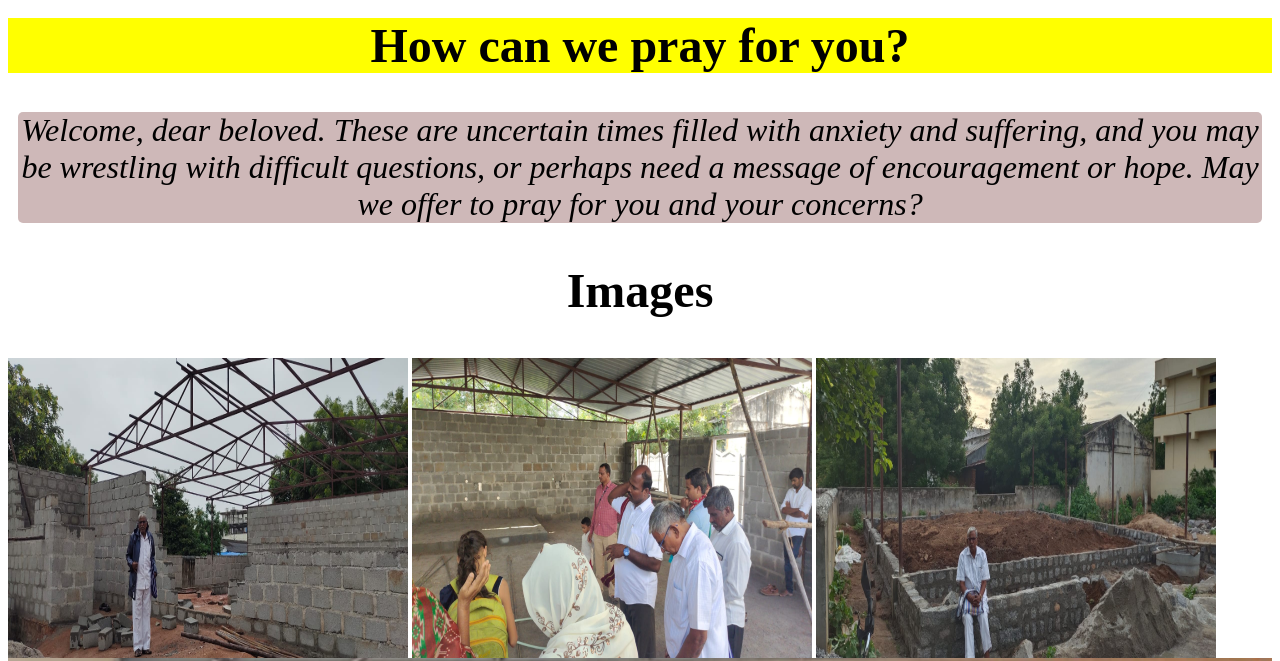
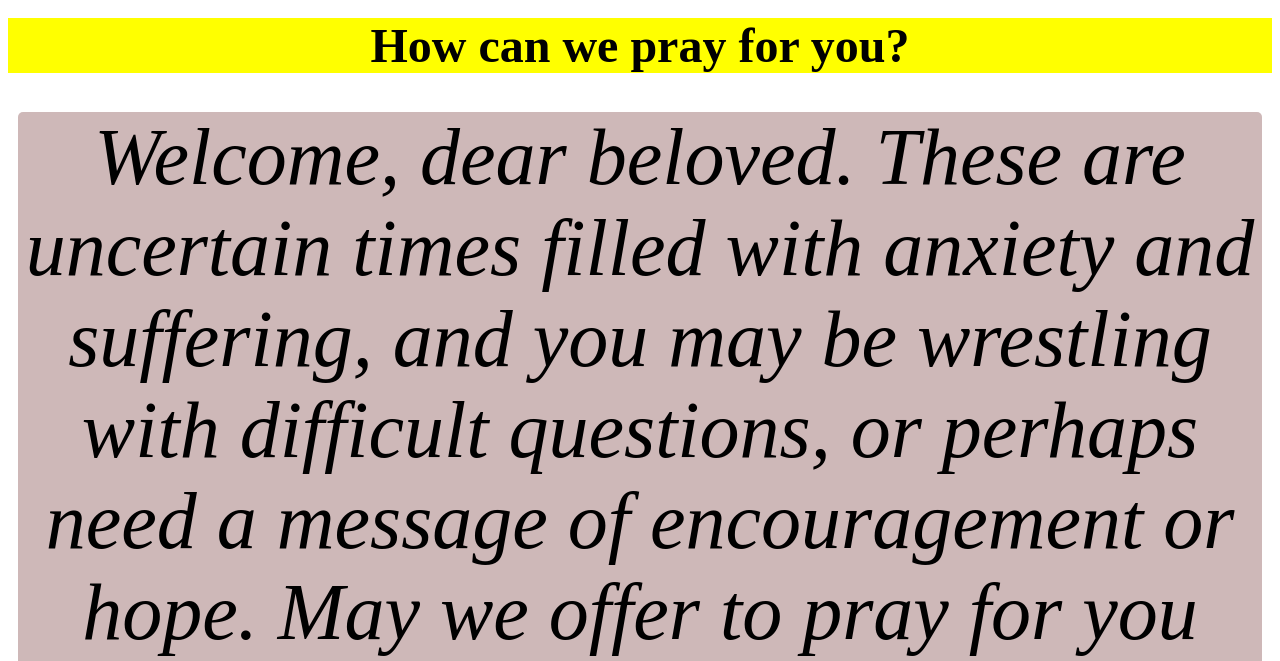
Before and after one commit to pallepraveen/A, a plain HTML site: page index.html in a window 1280 px wide. Shown: the part 339-1000 px from the top of the page. Drawn offline with Linux system fonts and the light colour scheme.

Commit message:
Update index.html
ok

```diff
--- a/index.html
+++ b/index.html
@@ -38,7 +38,7 @@
         p{
             margin: 10px;
             border-radius: 5px;
-            font-size: 200%;
+            font-size: 500%;
             font-style: italic;
             text-align: center;
             background-color: rgb(206, 184, 184);
```
